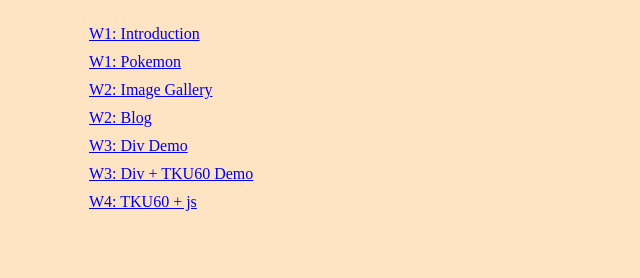
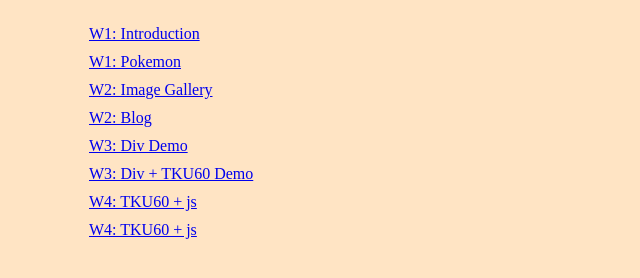
Before and after one commit to stg880631/1091-1A-demo-406630136, a plain HTML site: page index.html in a window 1280 px wide. Shown: the whole page, without its empty margins (0-640 px from the left). Drawn offline with Linux system fonts and the light colour scheme.

Commit message:
Initial commit, saving w01~w03 files

```diff
--- a/index.html
+++ b/index.html
@@ -30,6 +30,9 @@
         <li>
           <a href="./w04-tku60-js/div_tku60.html"> W4: TKU60 + js</a>
         </li>
+        <li>
+          <a href="./w04-tku60-js/div_tku60_javascript.html"> W4: TKU60 + js</a>
+        </li>
       </ul>
     </div>
   </body>
```
